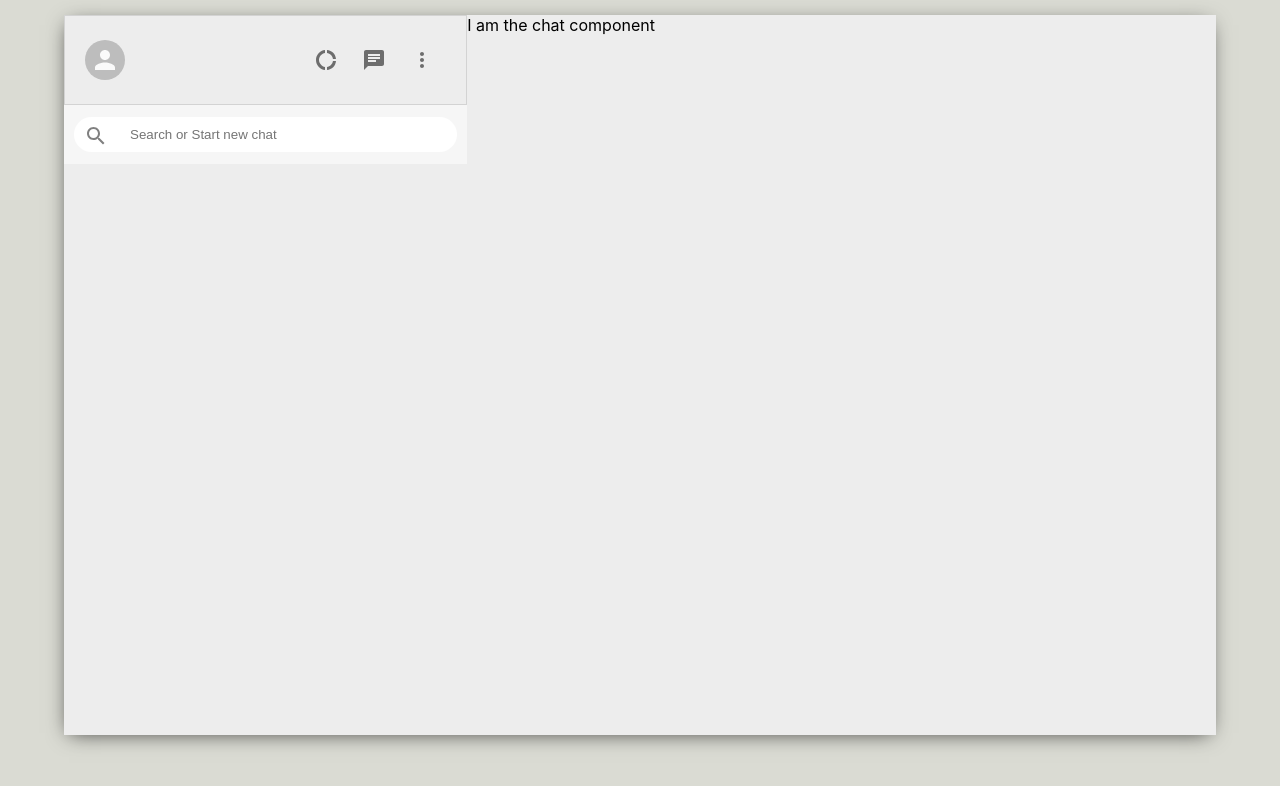
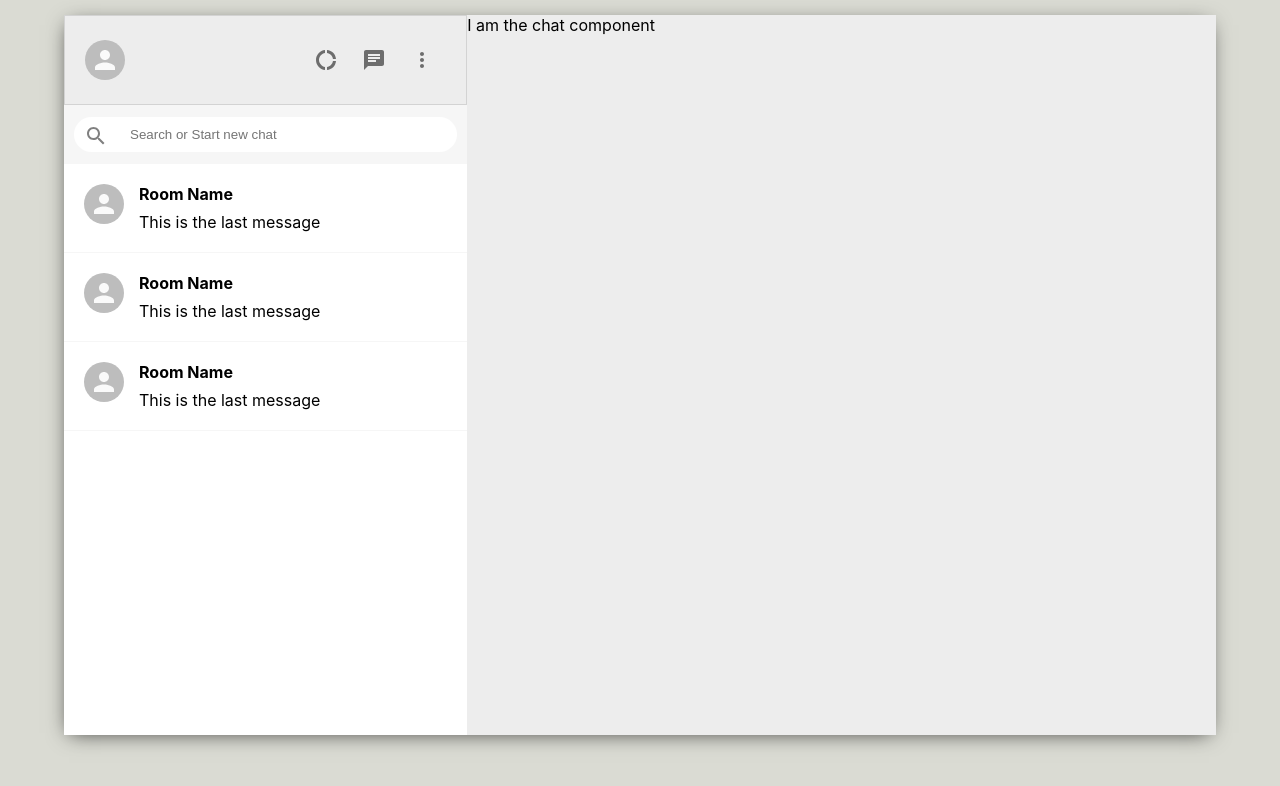
Before and after one commit to SeunJay/WhatsApp, a React (Create React App) app: page / in a window 1280 px wide. Shown: the top 786 px of the page. Built offline with nearby package versions, Linux system fonts and the light colour scheme.

Commit message:
build and style sidebar chat component

```diff
--- a/src/components/sidebar/Sidebar.js
+++ b/src/components/sidebar/Sidebar.js
@@ -6,7 +6,9 @@ import {
   SidebarSearchContainer,
   SidebarSearch,
   SidebarSearchInput,
+  SidebarChatSection,
 } from "./sidebar.styles";
+import SidebarChat from "../siderbarchat/SidebarChat";
 import ChatIcon from "@material-ui/icons/Chat";
 import DonutLargeIcon from "@material-ui/icons/DonutLarge";
 import MoreVertIcon from "@material-ui/icons/MoreVert";
@@ -42,6 +44,12 @@ const Sidebar = () => {
           />
         </SidebarSearch>
       </SidebarSearchContainer>
+
+      <SidebarChatSection>
+        <SidebarChat />
+        <SidebarChat />
+        <SidebarChat />
+      </SidebarChatSection>
     </SidebarContainer>
   );
 };
--- a/src/components/sidebar/sidebar.styles.js
+++ b/src/components/sidebar/sidebar.styles.js
@@ -55,3 +55,9 @@ export const SidebarSearchInput = styled.input`
   outline-width: 0;
   width: 80%;
 `;
+
+export const SidebarChatSection = styled.div`
+  background-color: #fff;
+  overflow: scroll;
+  flex: 1
+`;
--- /dev/null
+++ b/src/components/siderbarchat/SidebarChat.js
@@ -0,0 +1,22 @@
+import React from "react";
+import {
+  SidebarChatContainer,
+  SidebarChatInfo,
+  ChatInfoName,
+  ChatMessage,
+} from "./sidebarchat.styles";
+import { Avatar } from "@material-ui/core";
+
+const SidebarChat = () => {
+  return (
+    <SidebarChatContainer>
+      <Avatar />
+      <SidebarChatInfo>
+        <ChatInfoName>Room Name</ChatInfoName>
+        <ChatMessage>This is the last message</ChatMessage>
+      </SidebarChatInfo>
+    </SidebarChatContainer>
+  );
+};
+
+export default SidebarChat;
--- /dev/null
+++ b/src/components/siderbarchat/sidebarchat.styles.js
@@ -0,0 +1,26 @@
+import styled from "styled-components";
+
+export const SidebarChatContainer = styled.div`
+  display: flex;
+  align-content: center;
+  padding: 20px;
+  cursor: pointer;
+  border-bottom: 1px solid #f6f6f6;
+
+  &:hover {
+    background-color: #f6f6f6;
+  }
+`;
+
+export const SidebarChatInfo = styled.div`
+  display: flex;
+  flex-direction: column;
+  margin-left: 15px;
+`;
+
+export const ChatInfoName = styled.h2`
+  font-size: 16px;
+  margin-bottom: 8px;
+`;
+
+export const ChatMessage = styled.p``;
```
